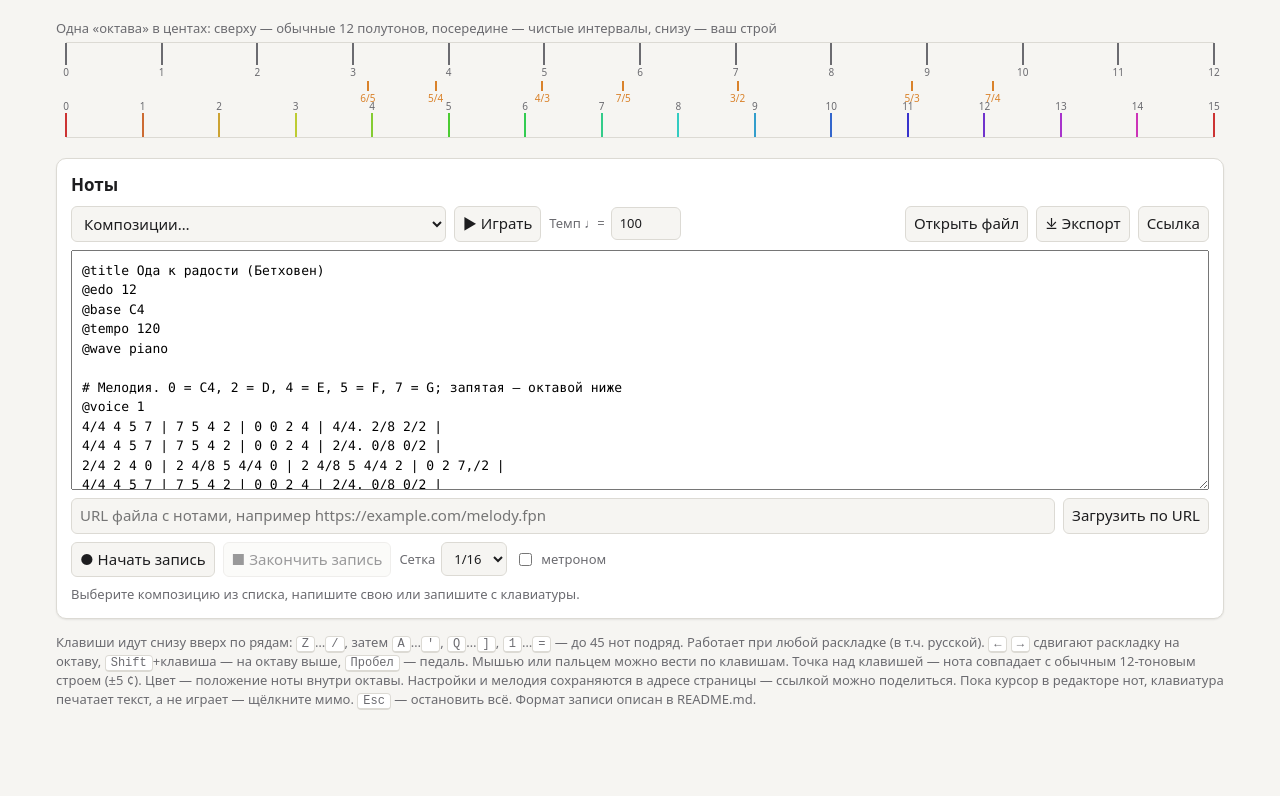
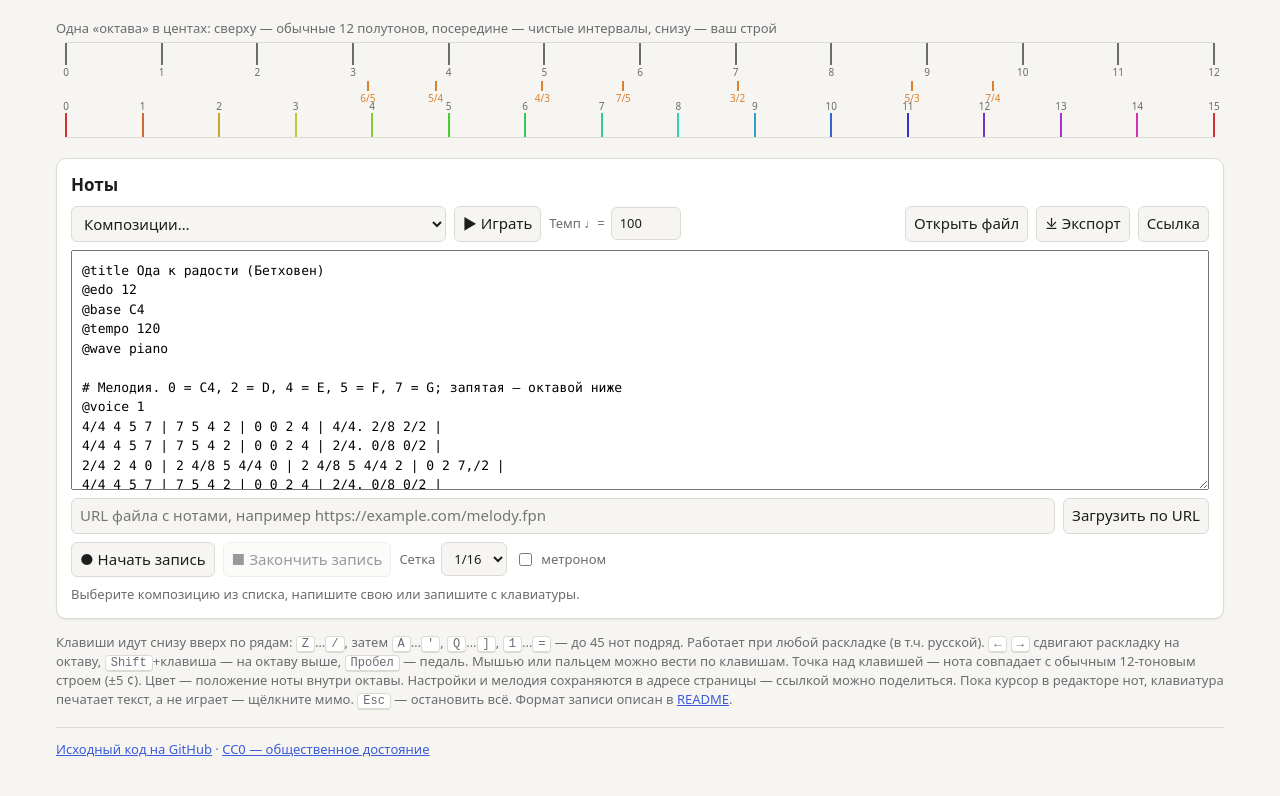
Before and after one commit to amaltsev/claude-elastic-piano, a plain HTML site: page index.html in a window 1280 px wide. Shown: the part 620-1416 px from the top of the page. Before the commit the page ends 1382 px from the top, so only its background shows below. Drawn offline with Linux system fonts and the light colour scheme.

Commit message:
Add CC0 license and GitHub links
Co-Authored-By: Claude Opus 5.5 <noreply@anthropic.com>

```diff
--- a/index.html
+++ b/index.html
@@ -95,6 +95,8 @@ label.inline input[type=number] { width: 70px; }
 #recstatus { font-size: 13px; color: var(--muted); }
 #recstatus.live { color: #d0453b; font-weight: 600; }
 button:disabled { opacity: .45; cursor: default; border-color: var(--line); }
+.hint a, .foot a { color: var(--accent); }
+.foot { margin-top: 18px; padding-top: 12px; border-top: 1px solid var(--line); font-size: 13px; color: var(--muted); }
 kbd { border: 1px solid var(--line); border-bottom-width: 2px; border-radius: 4px; padding: 0 5px; font: 12px ui-monospace, monospace; background: var(--panel); }
 </style>
 </head>
@@ -215,8 +217,12 @@ kbd { border: 1px solid var(--line); border-bottom-width: 2px; border-radius: 4p
     Мышью или пальцем можно вести по клавишам. Точка над клавишей — нота совпадает с обычным 12-тоновым строем (±5 ¢).
     Цвет — положение ноты внутри октавы. Настройки и мелодия сохраняются в адресе страницы — ссылкой можно поделиться.
     Пока курсор в редакторе нот, клавиатура печатает текст, а не играет — щёлкните мимо. <kbd>Esc</kbd> — остановить всё.
-    Формат записи описан в README.md.
+    Формат записи описан в <a href="https://github.com/amaltsev/claude-elastic-piano#readme">README</a>.
   </p>
+  <footer class="foot">
+    <a href="https://github.com/amaltsev/claude-elastic-piano">Исходный код на GitHub</a> ·
+    <a href="https://github.com/amaltsev/claude-elastic-piano/blob/main/LICENSE">CC0 — общественное достояние</a>
+  </footer>
 </main>
 
 <script src="songs.js"></script>
```
Also changed, not shown: 2 other files.
